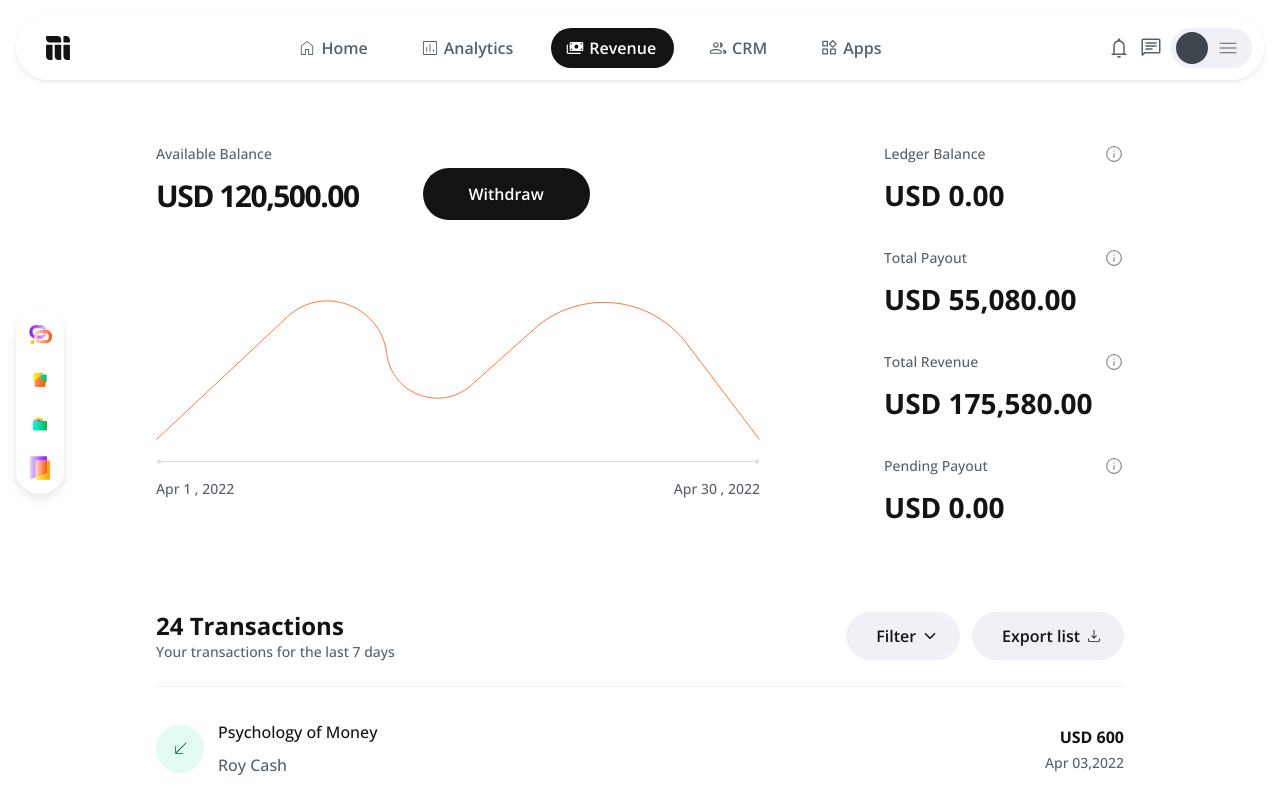
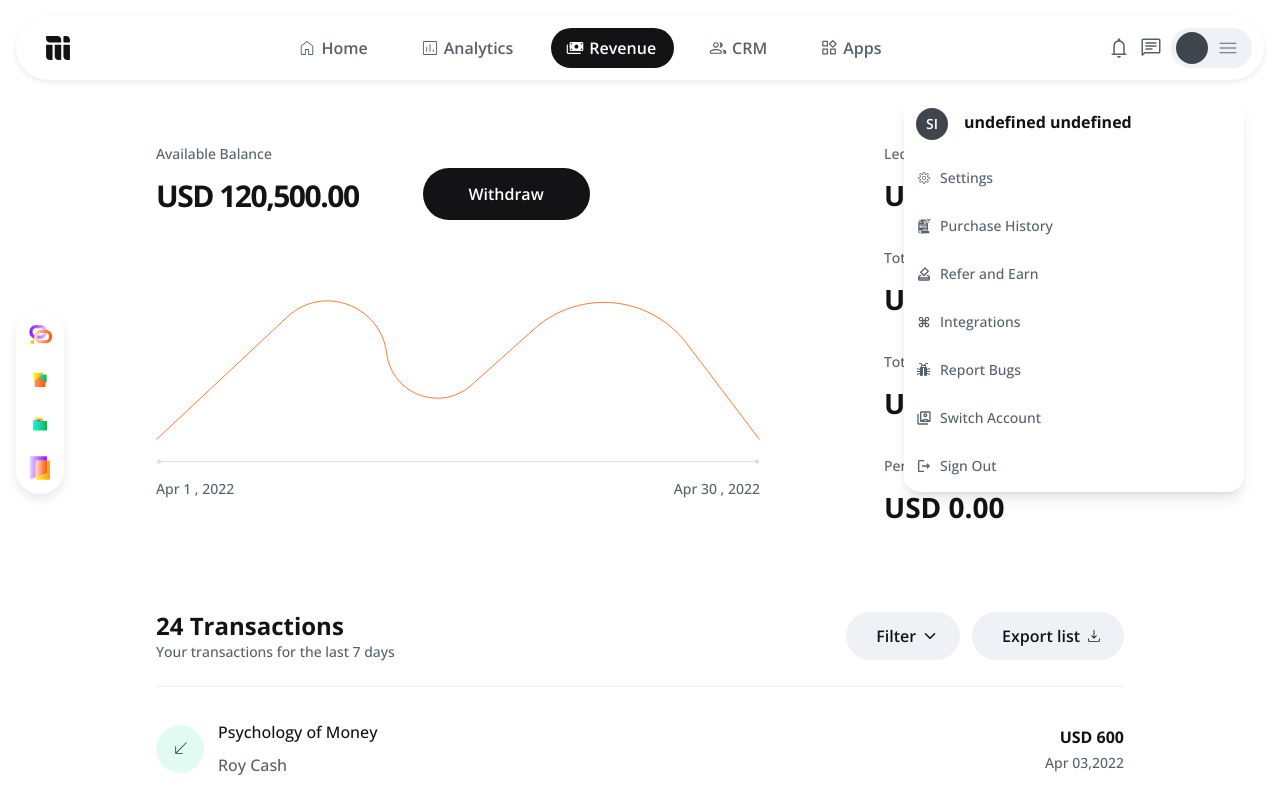
Before and after one commit to Itodo-S/revenue-filter, a React (Create React App) app: page / in a window 1280 px wide. Both pictures are taken after a click on the element 1211 px from the left and 48 px from the top of the page. Built offline with nearby package versions, Linux system fonts and the light colour scheme; no server answers.

Commit message:
[User] added a dropdown menu to the user button

```diff
--- a/package.json
+++ b/package.json
@@ -9,6 +9,7 @@
     "axios": "^1.6.0",
     "react": "^18.2.0",
     "react-dom": "^18.2.0",
+    "react-icons": "^4.11.0",
     "react-scripts": "5.0.1",
     "sass": "^1.69.5",
     "web-vitals": "^2.1.4"
--- a/src/components/header/Header.jsx
+++ b/src/components/header/Header.jsx
@@ -1,4 +1,4 @@
-import React from "react";
+import React, { useState } from "react";
 import {
   app,
   chart,
@@ -11,6 +11,7 @@ import {
   payment,
 } from "../../assets/icons";
 import { useMainStack } from "../../context/MainStackContext";
+import ProfileMenu from "./ProfileMenu";
 
 const navList = [
   {
@@ -42,6 +43,11 @@ const navList = [
 
 const Header = () => {
   const { user } = useMainStack();
+  const [show, setShow] = useState(false);
+
+  const toggleMenu = () => {
+    setShow(!show);
+  };
 
   // Extracting the first and last letters of the names
   const firstNameInitial = user.first_name
@@ -53,6 +59,7 @@ const Header = () => {
   const userInitials = firstNameInitial + lastNameInitial;
 
   return (
+    <>
       <header className="header">
         <img className="ml-6 w-9 h-9" src={logo} alt="MAINSTACK LOGO" />
 
@@ -74,13 +81,16 @@ const Header = () => {
           <img src={notification} alt="ICON" />
           <img src={chat} alt="ICON" />
 
-        <div className="profile-button">
+          <div className="profile-button" onClick={toggleMenu}>
             <div className="name-short">{userInitials}</div>
 
             <img src={menue} alt="ICON" />
           </div>
         </div>
       </header>
+
+      {show && <ProfileMenu />}
+    </>
   );
 };
 
--- a/src/components/header/ProfileMenu.jsx
+++ b/src/components/header/ProfileMenu.jsx
@@ -1,13 +1,63 @@
 import React from "react";
+import { CiSettings } from "react-icons/ci";
+import { GiStabbedNote } from "react-icons/gi";
+import { GoBug } from "react-icons/go";
+import {
+  MdOutlineHowToVote,
+  MdOutlineSwitchAccount,
+  MdOutlineLogout,
+} from "react-icons/md";
+import { TiPointOfInterest } from "react-icons/ti";
+import { useMainStack } from "../../context/MainStackContext";
 
 const ProfileMenu = () => {
+  const { user } = useMainStack();
   return (
-    <div className="absolute w-[400px] shadow-xl top-8 right-4 bg-[#fff] p-3 rounded-full">
-      <div className="">
+    <div className="absolute w-[340px] shadow-lg top-24 right-9 bg-[#fff] p-3 rounded-2xl">
+      <div className="flex gap-4 items-center">
         <div className="name-short">SI</div>
-        <div className="">
-          <p className="font-bold text-[#131316]">Itodo Simon</p>
-          <p className="font-bold text-sm text-[#56616B]">Itodo Simon</p>
+        <div className="flex flex-col gap-1">
+          <p className="font-bold text-[#131316]">
+            {user?.first_name + " " + user?.last_name}
+          </p>
+          <p className="font-medium text-xs text-[#56616B]">{user?.email}</p>
+        </div>
+      </div>
+
+      <div className="mt-6 flex flex-col gap-5">
+        <div className="flex items-center gap-2 text-[131316]] font-medium py-1 hover:bg-[#EFF1F6] rounded-md cursor-pointer">
+          <CiSettings />
+          <p className="text-sm">Settings</p>
+        </div>
+
+        <div className="flex items-center gap-2 text-[131316]] font-medium py-1 hover:bg-[#EFF1F6] rounded-md cursor-pointer">
+          <GiStabbedNote />
+          <p className="text-sm">Purchase History</p>
+        </div>
+
+        <div className="flex items-center gap-2 text-[131316]] font-medium py-1 hover:bg-[#EFF1F6] rounded-md cursor-pointer">
+          <MdOutlineHowToVote />
+          <p className="text-sm">Refer and Earn</p>
+        </div>
+
+        <div className="flex items-center gap-2 text-[131316]] font-medium py-1 hover:bg-[#EFF1F6] rounded-md cursor-pointer">
+          <TiPointOfInterest />
+          <p className="text-sm">Integrations</p>
+        </div>
+
+        <div className="flex items-center gap-2 text-[131316]] font-medium py-1 hover:bg-[#EFF1F6] rounded-md cursor-pointer">
+          <GoBug />
+          <p className="text-sm">Report Bugs</p>
+        </div>
+
+        <div className="flex items-center gap-2 text-[131316]] font-medium py-1 hover:bg-[#EFF1F6] rounded-md cursor-pointer">
+          <MdOutlineSwitchAccount />
+          <p className="text-sm">Switch Account</p>
+        </div>
+
+        <div className="flex items-center gap-2 text-[131316]] font-medium py-1 hover:bg-[#EFF1F6] rounded-md cursor-pointer">
+          <MdOutlineLogout />
+          <p className="text-sm">Sign Out</p>
         </div>
       </div>
     </div>
--- a/src/index.scss
+++ b/src/index.scss
@@ -11,3 +11,7 @@ body {
   -webkit-font-smoothing: antialiased;
   -moz-osx-font-smoothing: grayscale;
 }
+
+.name-short {
+  @apply rounded-full w-8 h-8 flex items-center justify-center text-[#FFFFFF] font-semibold text-sm bg-[#3f454c];
+}
--- a/src/styles/components/header/_header.scss
+++ b/src/styles/components/header/_header.scss
@@ -31,7 +31,7 @@
     }
 
     .profile-button {
-      @apply flex items-center rounded-full pl-[5px] pr-[12px] py-1 bg-[#EFF1F6] gap-2 cursor-pointer;
+      @apply flex items-center rounded-full pl-[5px] pr-[12px] py-1 bg-[#EFF1F6] gap-2 cursor-pointer hover:scale-105;
 
       .name-short {
         @apply rounded-full w-8 h-8 flex items-center justify-center text-[#FFFFFF] font-semibold text-sm bg-[#3f454c];
```
Also changed, not shown: 1 other file (tests, documents, lock files or other folders). Lines whose indentation alone changed are shown as unchanged.
